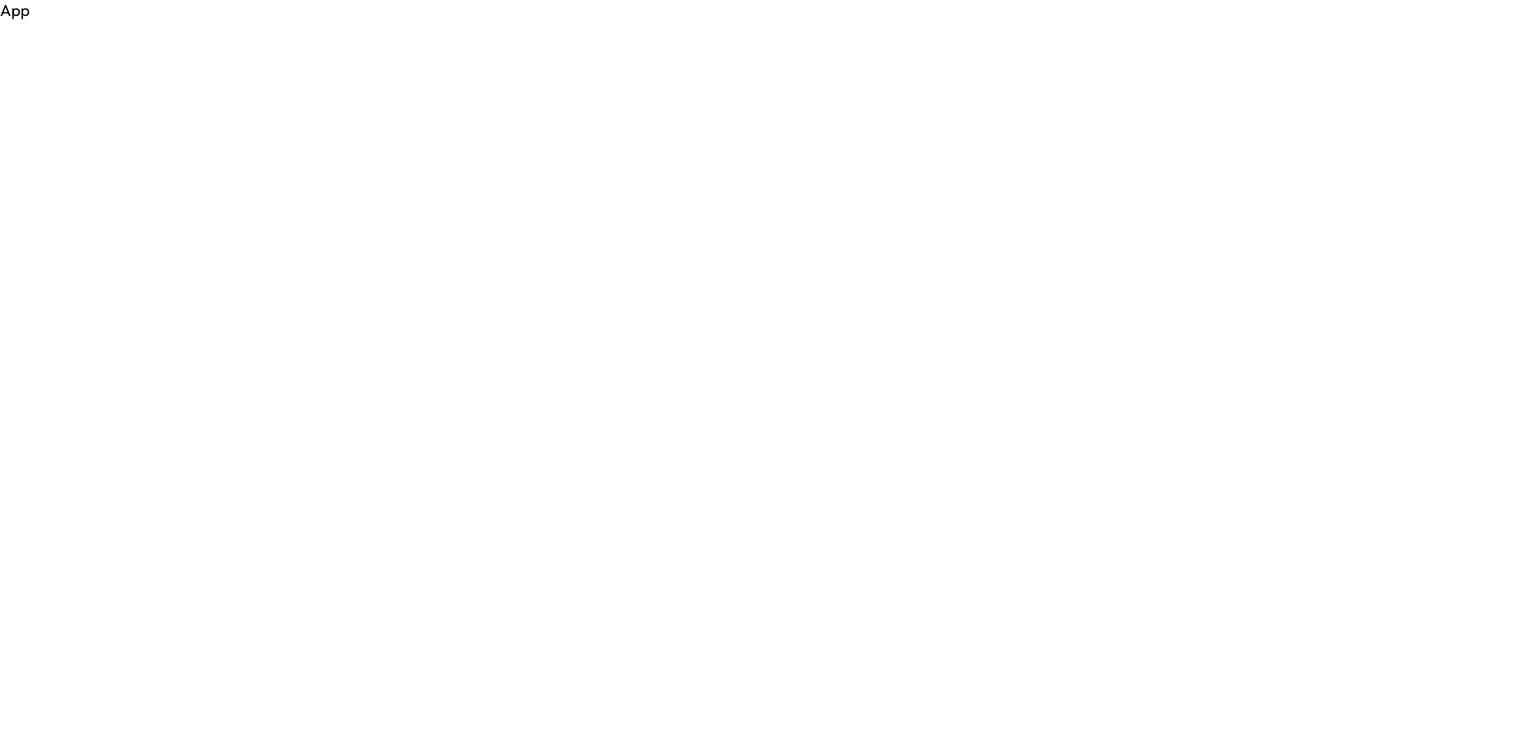
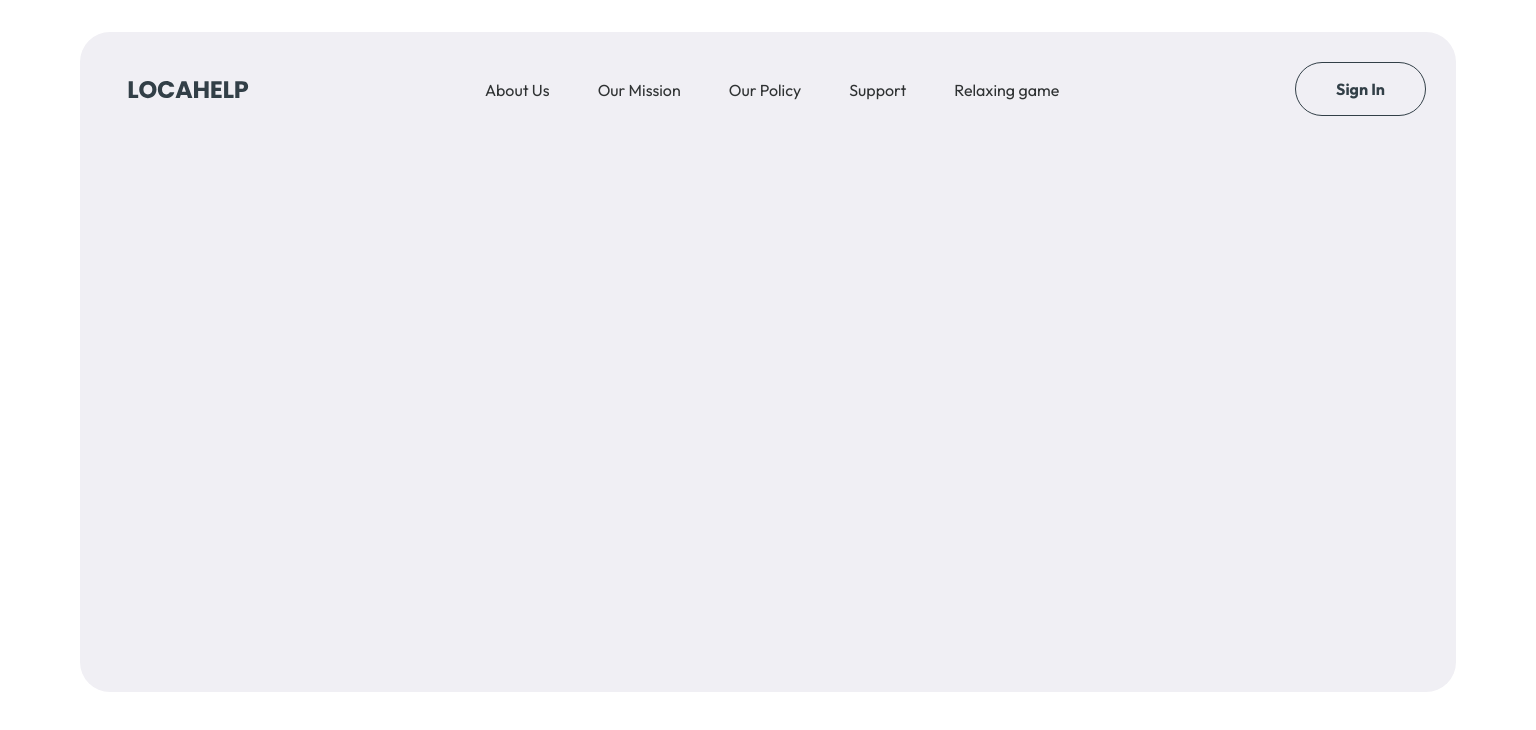
Before and after one commit to Serhii2009/locahelp, a React (Vite) app: page / in a window 1536 px wide. Shown: the top 730 px of the page. Built offline with nearby package versions, Linux system fonts and the light colour scheme.

Commit message:
created full front for NavBar

```diff
--- a/src/App.jsx
+++ b/src/App.jsx
@@ -1,5 +1,11 @@
+import HomePage from './pages/HomePage/HomePage'
+
 const App = () => {
-  return <div>App</div>
+  return (
+    <div>
+      <HomePage />
+    </div>
+  )
 }
 
 export default App
--- a/src/assets/assets.js
+++ b/src/assets/assets.js
@@ -1,7 +1,9 @@
 import menu_bar from './menu_bar.svg'
 import moon from './moon.svg'
+import logo from './logo.svg'
 
 export const assets = {
   menu_bar,
   moon,
+  logo,
 }
--- /dev/null
+++ b/src/components/NavBar/NavBar.css
@@ -0,0 +1,95 @@
+/* Phone display */
+.navbar {
+  display: flex;
+  align-items: center;
+  justify-content: space-between;
+}
+
+.navbar-logo {
+  margin-left: 30px;
+  margin-top: 30px;
+}
+
+.navbar-list {
+  display: none;
+}
+
+.navbar-right {
+  display: flex;
+  gap: 10px;
+  margin-right: 16px;
+  margin-top: 30px;
+  align-items: center;
+}
+
+.navbar-signin {
+  border: none;
+  color: #323f47;
+  font-weight: bold;
+  border-radius: 30px;
+  border: 1px solid #323f47;
+  font-size: 16px;
+  padding: 10px 28px;
+  cursor: pointer;
+  transition: 0.3s;
+}
+
+.navbar-signin:hover {
+  transform: scale(1.1);
+  transition: 0.3s;
+}
+
+.navbar-right img {
+  width: 34px;
+  height: 34px;
+}
+
+/* Tablet display */
+@media only screen and (min-width: 768px) {
+  .navbar-logo {
+    margin-left: 48px;
+  }
+
+  .navbar-right {
+    gap: 20px;
+    margin-right: 30px;
+  }
+
+  .navbar-signin {
+    border: 1px solid #323f47;
+    font-size: 16px;
+    padding: 16px 40px;
+    cursor: pointer;
+    transition: 0.3s;
+  }
+
+  .navbar-right img {
+    width: 40px;
+    height: 40px;
+  }
+}
+
+/* Desktop display */
+@media only screen and (min-width: 1440px) {
+  .navbar-logo {
+    margin-left: 48px;
+  }
+
+  .navbar-list {
+    display: flex;
+    gap: 48px;
+    list-style: none;
+    font-size: 16px;
+    color: #2f3233;
+    margin-top: 32px;
+  }
+
+  .navbar-right {
+    gap: 20px;
+    margin-right: 30px;
+  }
+
+  .navbar-right img {
+    display: none;
+  }
+}
--- /dev/null
+++ b/src/components/NavBar/NavBar.jsx
@@ -0,0 +1,25 @@
+import './NavBar.css'
+import { assets } from '../../assets/assets.js'
+
+const NavBar = () => {
+  return (
+    <div className="navbar">
+      <img className="navbar-logo" src={assets.logo} alt="" />
+
+      <ul className="navbar-list">
+        <li>About Us</li>
+        <li>Our Mission</li>
+        <li>Our Policy</li>
+        <li>Support </li>
+        <li>Relaxing game</li>
+      </ul>
+
+      <div className="navbar-right">
+        <div className="navbar-signin">Sign In</div>
+        <img src={assets.menu_bar} alt="" />
+      </div>
+    </div>
+  )
+}
+
+export default NavBar
--- /dev/null
+++ b/src/pages/HomePage/HomePage.css
@@ -0,0 +1,37 @@
+.generalHomePage {
+  padding: 16px 0;
+  margin: 0 auto;
+  max-width: 343px;
+}
+
+.welcom-box {
+  border-radius: 30px;
+  background-color: #f0eff4;
+
+  width: 343px;
+  height: 660px;
+}
+
+@media only screen and (min-width: 768px) {
+  .generalHomePage {
+    padding: 32px 0;
+    max-width: 704px;
+  }
+
+  .welcom-box {
+    width: 704px;
+    height: 660px;
+  }
+}
+@media only screen and (min-width: 1440px) {
+  .generalHomePage {
+    display: flex;
+    gap: 32px;
+    max-width: 1376px;
+  }
+
+  .welcom-box {
+    width: 1376px;
+    height: 660px;
+  }
+}
--- /dev/null
+++ b/src/pages/HomePage/HomePage.jsx
@@ -0,0 +1,14 @@
+import './HomePage.css'
+import NavBar from '../../components/NavBar/NavBar'
+
+const HomePage = () => {
+  return (
+    <div className="generalHomePage">
+      <div className="welcom-box">
+        <NavBar />
+      </div>
+    </div>
+  )
+}
+
+export default HomePage
```
Also changed, not shown: src/assets/logo.svg (added).
